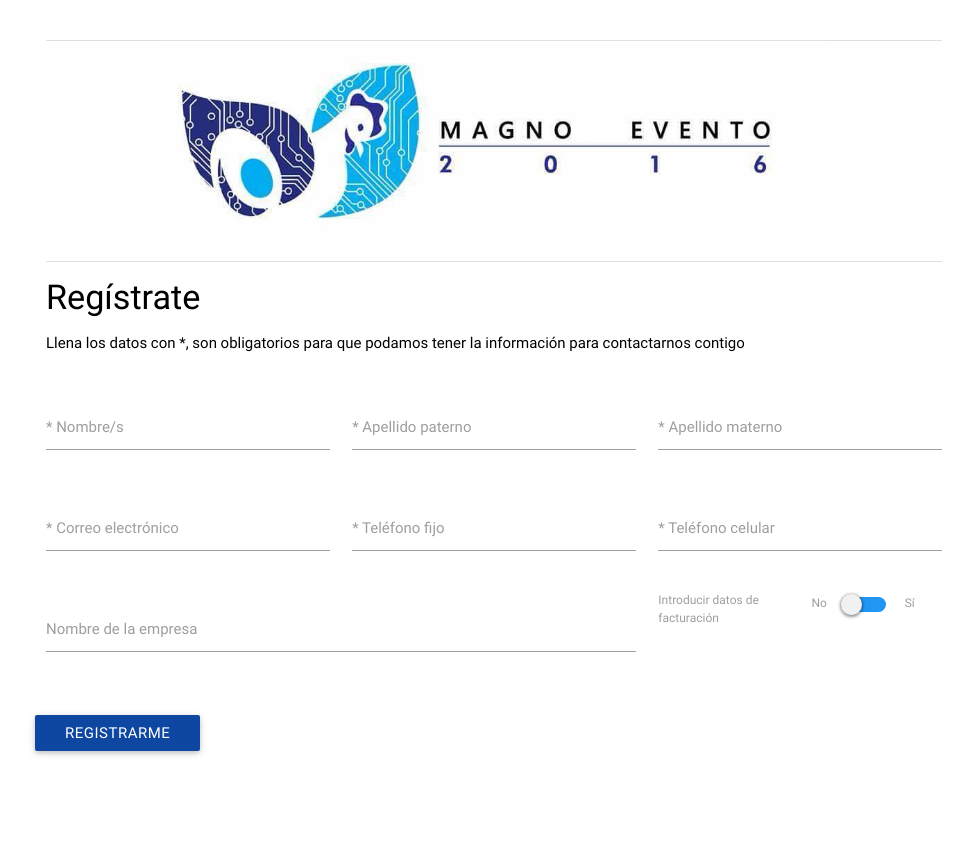
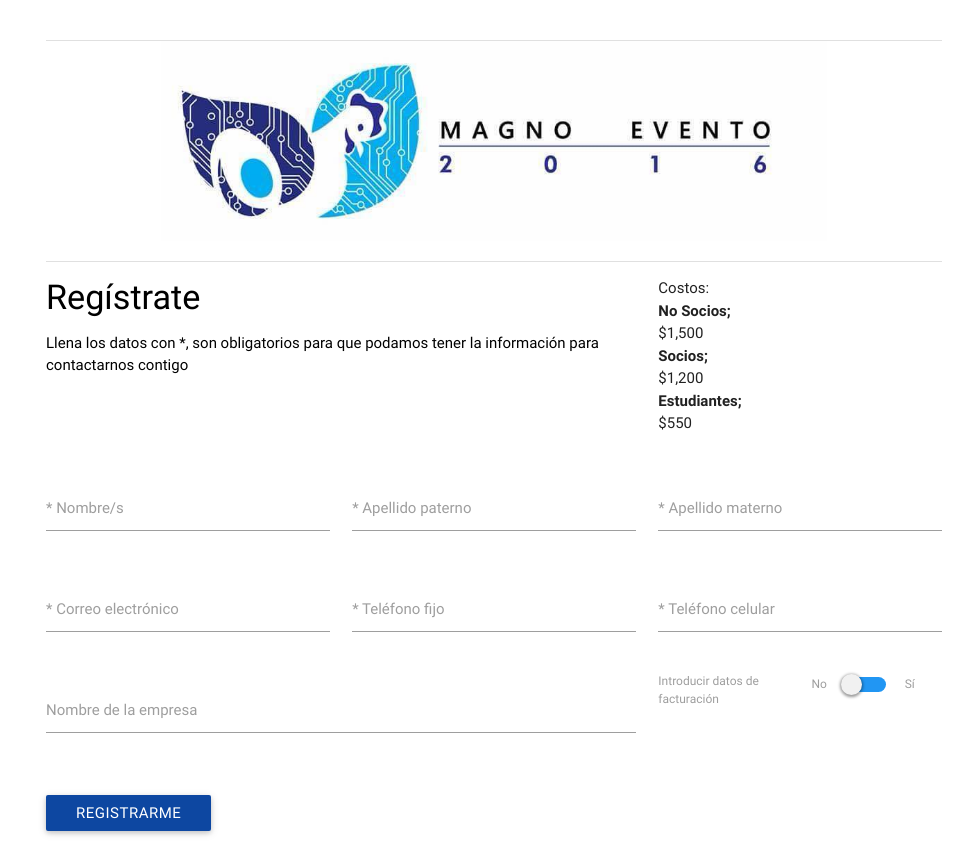
Before and after one commit to rubenagm/Avecao, a plain HTML site: page registro.html in a window 1280 px wide. Shown: the whole page, without its empty margins (146-1119 px from the left). Before the commit the page ends 800 px from the top, so only its background shows below. Drawn offline with nearby package versions, Linux system fonts and the light colour scheme.

Commit message:
Se agrega index y registro, además de el pdf

```diff
--- a/registro.html
+++ b/registro.html
@@ -23,9 +23,25 @@
             </div>
             <div class="divider"></div>
             <div class="row">
-                <div class="col l12 s12 m12">
+                <div class="col l8 s8 m8">
                     <h4 class="black-text">Reg&iacute;strate</h4>
                     <p class="black-text">Llena los datos con *, son obligatorios para que podamos tener la información para contactarnos contigo</p>
+                </div>
+                <div class="col l4 m4 s4">
+                    <ul>
+                        <li>
+                            Costos:
+                        </li>
+                        <li>
+                            <div style="font-weight: bold">No Socios;</div> $1,500
+                        </li>
+                        <li>
+                            <div style="font-weight: bold">Socios;</div> $1,200
+                        </li>
+                        <li>
+                            <div style="font-weight: bold">Estudiantes;</div> $550
+                        </li>
+                    </ul>
                 </div>
             </div>
         </div>
@@ -124,7 +140,10 @@
         </form>
             <br>
             <div class="row">
-                <a class="waves-effect blue darken-4 btn" onclick="registrar()">Registrarme</a>
+                <div class="col l4 m4 s4">
+                    <a class="waves-effect blue darken-4 btn" onclick="registrar()">Registrarme</a>
+                </div>
+
             </div>
     </div>
         <div id="modal1" class="modal">
```
Also changed, not shown: index.html (added, +37 -0 lines), 1 other file.
